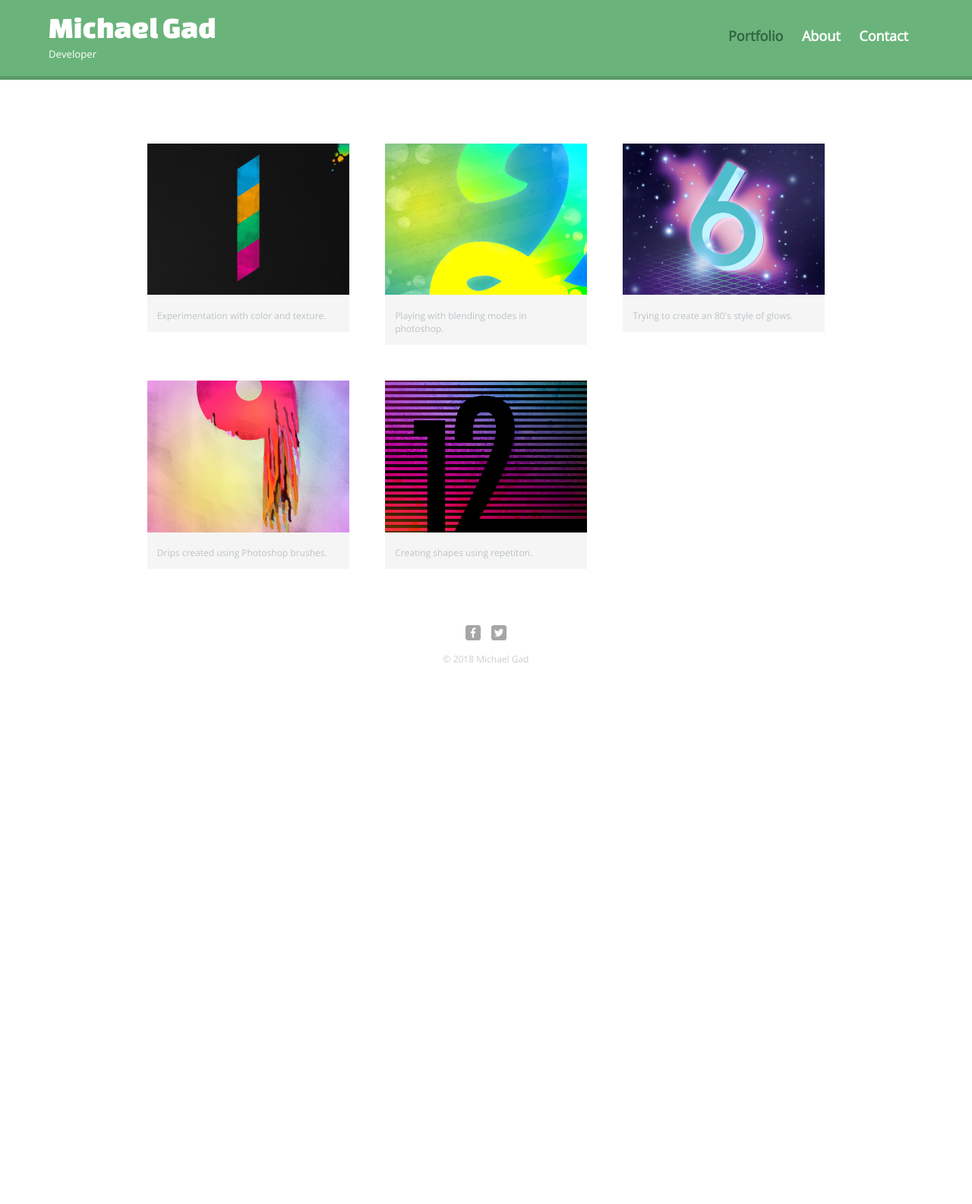
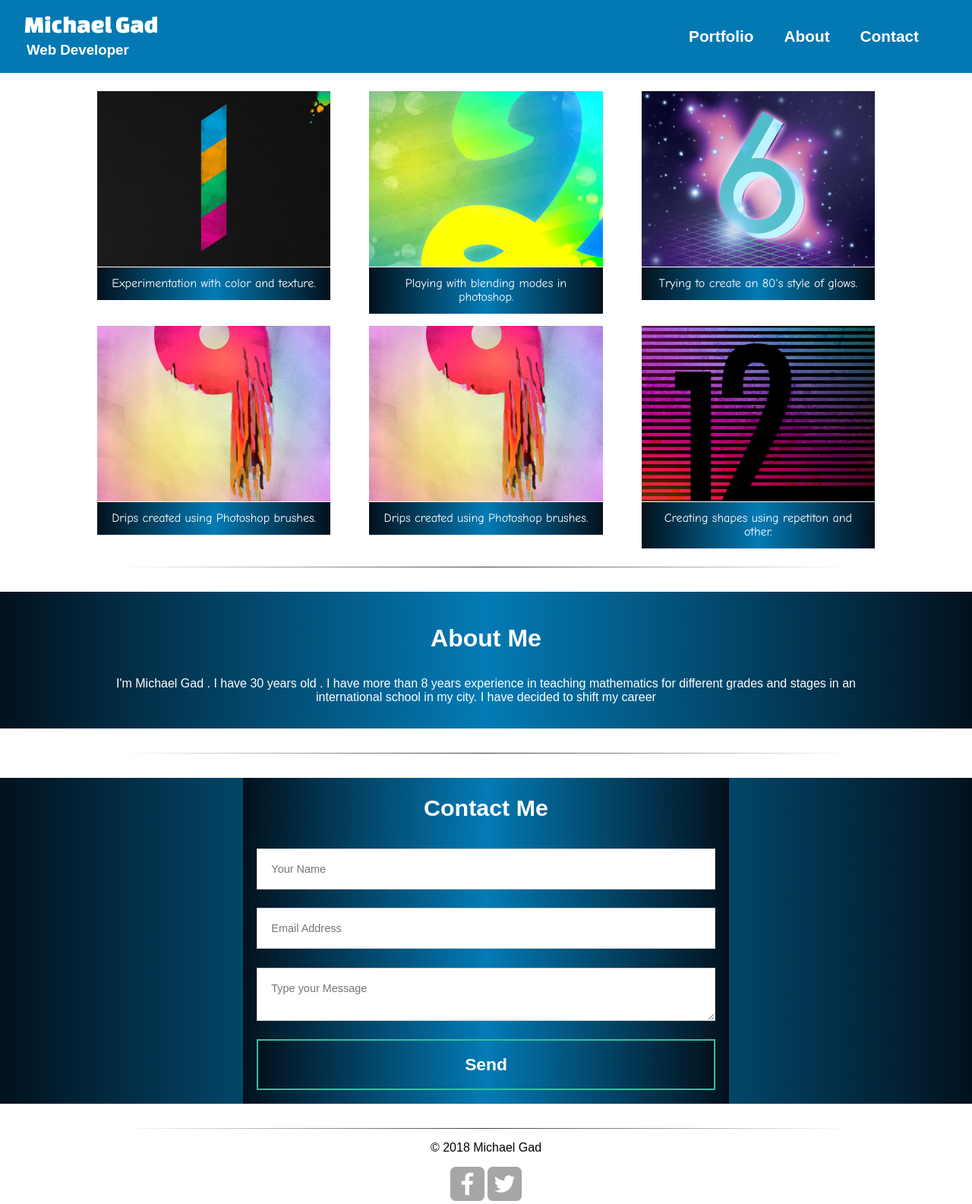
Before and after one commit to mokai2008/Udacity_Frontend_Nanodegree, a plain HTML site: page portfolio/index.html in a window 1280 px wide. Shown: the whole page at 76% size. Before the commit the page ends 938 px from the top, so only its background shows below. Drawn offline with nearby package versions, Linux system fonts and the light colour scheme.

Commit message:
rebuilding the webpage using flexbox

```diff
--- a/portfolio/css/main.css
+++ b/portfolio/css/main.css
@@ -1,176 +1,354 @@
-body {
-    font-family: 'Open Sans' , sans-serif;
+/* General Rules */
+
+* {
+    box-sizing: border-box;
+}
+
+ul {
+    list-style: none;
 }
 
 a {
     text-decoration: none;
 }
 
-#wrapper {
-    max-width: 940px;
+.container {
+    max-width: 80%;
     margin: 0 auto;
-    padding: 0 5%;
 }
 
-/**************************
-            Header
-***************************/
-h1 {
-    font-family: 'Changa One', sans-serif ;
-    margin: 15px 0;
-    font-size: 1.75em;
-    font-weight: normal;
-    line-height: 0.8em;
+h1 ,h3, a ,.nav, a:visited  {
+    color: #fff;
 }
 
-h2 {
-    font-size: 0.75em;
-    margin: -5px 0 0;
-    font-weight: normal;
-
+hr{
+    width: 75%;
+    border: 0;
+    height: 1px;
+    background-image: linear-gradient(to right, rgba(0, 0, 0, 0), rgba(0, 0, 0, 0.75), rgba(0, 0, 0, 0));
 }
 
-#logo {
-    text-align : center;
-    margin: 0;
+/* End of General Rules */
+
+/* Header styles */
+
+header {
+    background-color: #0379b3;
+    width: 100%;
+    margin-bottom: 1.5em;
 }
 
-h1 ,h2 ,nav a ,nav a:visited  {
-    color: #FFF;
+header h1 {
+    margin-top: 0;
+    margin-left: 1em;
+    font-family: 'Changa One', sans-serif;
+    font-weight: normal;
+    line-height: 1em;
+    padding-top: 0.5em;
 }
 
-/* green Header */
-header {
-    background: #6ab47b;
-    border-color: #599a68;
-    margin: 0 0 30px 0 ;
-    float: left;
-    width: 100%;
-    padding: 5px 0 0 0 ;
+header h3 {
+    margin-top: -14px;
+    margin-left: 2.8em;
 }
 
-/* nav background on mobile devices */
-nav {
-    background: #599a68;
-    text-align: center;
-    padding: 10px 0;
-    margin: 20px 0 0;
+/* End of Header */
+
+/* Navigation Styles */
+
+.nav li {
+    font-weight: bold;
+    margin: 5px;
 }
 
-nav ul {
-    list-style: none;
-    margin: 0 10px;
-    padding: 0;
+.nav li a:hover {
+    color: #022a41;
 }
 
-a {
-    color: #6ab47b;
-}
+/* End of Navigation Styles */
 
-nav a:hover , nav a.selected{
-    color: #32673f;
-}
+/* Gallery styles */
 
-nav li {
-    display: inline-block;
-}
-
-nav a {
-    font-weight: 800;
-    padding: 15px 10px;
-}
-
-.clearfix {
-    clear: both;
-}
-
-/* Site Body */
-
-body {
-    background: #FFF;
-    color: #999;
-}
-
-footer {
-    text-align: center;
-    font-size: 0.75em;
-    color: #ccc;
-    padding-top: 50px;
-    clear: both;
-}
-
-.social-icon {
-    width: 20px;
-    height: 20px;
-    margin: 0 5px;
-}
-
-/* Portofolio */
-
- img {
-    max-width: 100%;
-}
-
-#gallery {
+.gallery {
     list-style: none;
     margin: 0;
     padding: 0;
 }
 
-#gallery li {
-    width: 45%;
-    margin: 2.5%;
-    float: left;
-    background: #f5f5f5;
-    color: #bdc3c7;
+.gallery a p {
+    background: linear-gradient(to right, #02111d, #037bb5, #02111d);
+    padding: 0.8em;
+    max-width: 100%;
+    font-family: "Comic Sans MS", cursive, sans-serif;
+    margin-top: 0;
+    text-align: center;
+}
+
+.gallery img {
+    width: 100%;
+    margin-bottom: -3px;
+}
+
+/* End of  Gallery styles */
+
+/* About Me styles */
+
+.about {
+    text-align: center;
+    background: linear-gradient(to right, #02111d, #037bb5, #02111d);
+    color: #fff;
+    padding: 1em;
+    margin: 2em 0;
+    width: 100%;
+}
+
+.about h2 {
+    font-size: 2em;
+    margin-bottom: 1em;
+}
+
+/* End of About Me styles */
+
+/* Contact Me styles */
+
+.contact {
+    font: 95% Arial, Helvetica, sans-serif;
+    max-width: 50%;
+    margin: 1em auto;
+    padding: 1.2em;
+    background: linear-gradient(to right, #02111d, #037bb5, #02111d);
+}
+.contact h2 {
+    background: linear-gradient(to right, #02111d, #037bb5, #02111d);
+    padding: 20px 0;
+    font-size: 2em;
+    font-weight: bold;
+    text-align: center;
+    color: #fff;
+    margin: -16px -16px 16px -16px;
+}
+.contact input[type="text"],
+.contact input[type="email"],
+textarea {
+    transition: all 0.30s ease-in-out;
+    outline: none;
+    box-sizing: border-box;
+    width: 100%;
+    background: #fff;
+    margin-bottom: 4%;
+    border: 1px solid #ccc;
+    padding: 3%;
+    color: #555;
+    font: 95% Arial, Helvetica, sans-serif;
+}
+
+.contact input[type="text"]:focus,
+.contact input[type="email"]:focus,
+.contact textarea:focus {
+    box-shadow: 0 0 5px #43D1AF;
+    padding: 3%;
+    border: 1px solid #43D1AF;
+}
+
+.contact input[type="submit"]{
+    box-sizing: border-box;
+    width: 100%;
+    padding: 3%;
+    background: linear-gradient(to right, #02111d, #037bb5, #02111d);
+    border: 2px solid #30c29e;
+    color: #fff;
+    font-weight: bold;
+    font-size: 1.5em;
+}
+.contact input[type="submit"]:hover{
+    background: #022a41;
+}
+
+section:last-of-type {
+    background: linear-gradient(to right, #02111d, #037bb5, #02111d);
+    margin: 2em 0;
+    width: 100%;
+}
+
+/* End of Contact Me styles */
+
+/*Footer styles */
+
+footer {
+    text-align: center;
+}
+
+footer img {
+    width: 45px;
+    height: 45px;
+}
+
+/* End of Footer */
+
+
+                                    /* Responsive Styles */
+
+/* Mobile */
+
+@media screen and (max-width:550px) {
+    .logo {
+        display: flex;
+        flex-direction: column;
+        align-items: center;
+        justify-content: center;
+    }
+
+    .logo h1,
+    .logo h3 {
+        flex: 1;
+    }
+
+    .logo h3 {
+        margin-left: 35px;
+    }
+
+     .nav {
+        display: flex;
+        justify-content: center;
+        background: #599a68;
+    }
+
+    .nav li {
+        padding: 10px;
+    }
+
+    .container {
+        max-width: 95%;
+    }
+
+    .gallery {
+        display: flex;
+        flex-direction: column;
+        justify-content: center;
+    }
+
+    .gallery li {
+        max-width: 100%;
+    }
+
+    .gallery li a p {
+        font-size: 0.8em;
+        margin-top: 0;
+    }
+
+    .contact {
+        max-width: 100%;
+    }
+}
+
+
+/* Tablet */
+
+@media screen and (min-width:550px) and (max-width:768px) {
+    .logo {
+        display: flex;
+        flex-direction: column;
+        align-items: center;
+        justify-content: center;
+    }
+
+    .logo h1,
+    .logo h3 {
+        flex: 1;
+    }
+
+    .logo h3 {
+        margin-left: 35px;
+    }
+
+     .nav {
+        display: flex;
+        justify-content: center;
+        background: #599a68;
+    }
+
+    .nav li {
+        padding: 15px;
+    }
+
+    .container {
+        max-width: 95%
+    }
+
+    .gallery {
+        display: flex;
+        flex-direction: row;
+        flex-flow: wrap;
+        justify-content: space-between;
+    }
+
+    .gallery li {
+        max-width: 48%;
+    }
+
+    .gallery li a p {
+        font-size: 1em;
+        margin-top: 0;
+    }
+
+    .contact {
+        max-width: 60%;
+    }
+}
+
+/* Desktop */
+
+@media screen and (min-width:769px) {
+
+    header {
+        display: flex;
+        justify-content: space-between;
+    }
+
+    .logo {
+        display: flex;
+        flex-direction: column;
+    }
+
+    .logo h1,
+    .logo h3 {
+        flex: 1;
+    }
+
+    .logo h3 {
+        margin-left: 35px;
+    }
+
+     .nav {
+        display: flex;
+        justify-content: center;
+        margin-right: 50px;
+    }
+
+    .nav li {
+        padding: 15px;
+        font-size: 1.3em;
+    }
+
+    .container {
+        max-width: 80%;
+    }
+
+    .gallery {
+        display: flex;
+        justify-content: space-between;
+        flex-wrap: wrap;
+    }
+
+    .gallery li {
+        max-width: 30%;
+    }
 
 }
 
-#gallery li a p {
-    font-size: 0.75em;
-    margin: 0;
-    padding: 5%;
-    color: #bdc3c7;
-}
-
-/**************About page*************/
-.profile-photo {
-    max-width: 150px;
-    border-radius: 20%;
-    margin: 0 auto 30px;
-    display: block;
-}
-
-h3 {
-    margin: 0 0 1em 0;
-}
-
-/**************Contact page*************/
-
-.contact-info {
-    margin: 0;
-    padding: 0;
-    list-style: none;
-    font-size: 0.9em;
-}
-
-.contact-info a {
-    display: block;
-    min-height: 20px;
-    background-repeat: no-repeat;
-    background-size: 20px 20px;
-    padding: 0 0  0 30px;
-    margin:  0 0 10px;
-}
-
-.contact-info li.phone a {
-    background-image: url('../img/phone.png');
-}
-
-.contact-info li.mail a {
-    background-image: url('../img/mail.png');
-}
-
-.contact-info li.facebook a {
-    background-image: url('../img/facebook.png');
-}
+/* minor breakpoint */
+@media screen and (min-width:415px) and (max-width:760px) {
+    .gallery li a p {
+        font-size: 0.9em;
+    }
+ }
--- a/portfolio/index.html
+++ b/portfolio/index.html
@@ -1,36 +1,30 @@
-<!DOCTYPE html>
+<!doctype html>
 <html>
     <head>
-        <title>Michael Gad | Developer</title>
+        <title>Michael Gad | Web Developer</title>
+        <meta name="viewport" content="width:device-width, initial-scale=1.0" />
         <meta charset="utf-8">
-        <meta name="viewport" content="width:device-width" initial-scale="1.0">
         <link rel="stylesheet" type="text/css" href="css/normalize.css">
         <link rel="stylesheet" type="text/css" href="css/main.css">
-        <link rel="stylesheet" type="text/css" href="css/responsive.css">
         <link href="https://fonts.googleapis.com/css?family=Changa+One" rel="stylesheet">
-        <link href="https://fonts.googleapis.com/css?family=Open+Sans" rel="stylesheet">
-
-
-        <meta charset = "utf-8">
     </head>
     <body>
-        <header>
-            <a href="index.html" id="logo">
+        <header class="main-header">
+            <div class="logo">
                 <h1>Michael Gad</h1>
-                <h2>Developer</h2>
-            </a>
-            <nav>
-                <ul id="nav">
-                    <li><a href="index.html" class="selected">Portfolio</a></li>
-                    <li><a href="about.html">About</a></li>
-                    <li><a href="contact.html">Contact</a></li>
+                <h3>Web Developer</h3>
+            </div>
+            <div>
+                <ul class="nav">
+                    <li><a href="index.html">Portfolio</a></li>
+                    <li><a href="#">About</a></li>
+                    <li><a href="#">Contact</a></li>
                 </ul>
-                <div class="clearfix"></div>
-            </nav>
+            </div>
         </header>
-        <div id="wrapper">
-            <section>
-                <ul id="gallery">
+            <section class="porto">
+                <div class="container">
+                    <ul class="gallery">
                         <li><a href="img/numbers-01.jpg">
                             <img src="img/numbers-01.jpg">
                             <p>Experimentation with color and texture.</p>
@@ -47,18 +41,41 @@
                             <img src="img/numbers-09.jpg">
                             <p>Drips created using Photoshop brushes.</p>
                         </a></li>
+                        <li><a href="img/numbers-09.jpg">
+                            <img src="img/numbers-09.jpg">
+                            <p>Drips created using Photoshop brushes.</p>
+                        </a></li>
                         <li><a href="img/numbers-12.jpg">
                             <img src="img/numbers-12.jpg">
-                        <p>Creating shapes using repetiton.</p>
+                            <p>Creating shapes using repetiton and other.</p>
                         </a></li>
                     </ul>
+                </div>
             </section>
+        <hr>
+            <section class="about">
+                <div class="container">
+                    <h2>About Me</h2>
+                    <p>I'm Michael Gad . I have 30 years old . I have more than 8 years experience in teaching mathematics for different grades and stages in an international school in my city. I have decided to shift my career</p>
                     </div>
+            </section>
+        <hr>
+            <section>
+                <div class="contact">
+                    <h2>Contact Me</h2>
+                    <form>
+                        <input type="text" name="field1" placeholder="Your Name" />
+                        <input type="email" name="field2" placeholder="Email Address" />
+                        <textarea name="field3" placeholder="Type your Message"></textarea>
+                        <input type="submit" value="Send" />
+                    </form>
+                </div>
+            </section>
+        <hr>
         <footer>
-            <a href="http://facebook.com/michael.gad"><img src="img/facebook-wrap.png" alt="Facebook" class="social-icon"></a>
-            <a href="http://twitter.com/michael.gad"><img src="img/twitter-wrap.png" alt="Twitter" class="social-icon"></a>
           <p>&copy; 2018 Michael Gad</p>
+            <img src="img/facebook-wrap.png">
+            <img src="img/twitter-wrap.png">
         </footer>
-        <div class="try"><h1>hello</h1></div>
     </body>
 </html>
```
Lines whose indentation alone changed are shown as unchanged.
